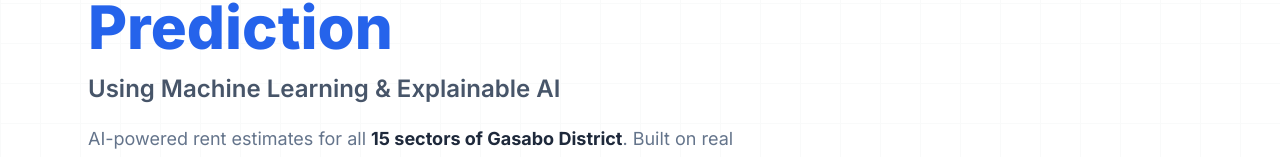
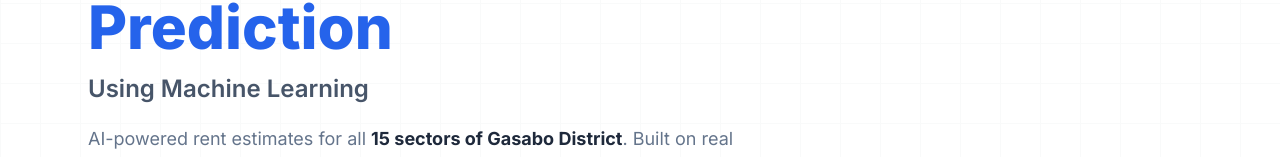
Before and after one commit to Honorine720/rentiq-rwanda, a React (Vite) app in the folder frontend/: page / in a window 1280 px wide. Shown: the part 262-419 px from the top of the page. Built offline with nearby package versions, Linux system fonts and the light colour scheme; no server answers.

Commit message:
fix: remove '& Explainable AI' from hero subtitle

```diff
--- a/frontend/src/pages/Home.jsx
+++ b/frontend/src/pages/Home.jsx
@@ -128,7 +128,7 @@ export default function Home() {
               <span className="block text-blue-600"> Prediction</span>
             </h1>
             <h2 className={`text-xl md:text-2xl font-semibold mb-5 ${isDark ? 'text-slate-300' : 'text-slate-600'}`}>
-              Using Machine Learning &amp; Explainable AI
+              Using Machine Learning
             </h2>
             <p className={`text-base md:text-lg leading-relaxed max-w-2xl mb-8 ${isDark ? 'text-slate-400' : 'text-slate-500'}`}>
               AI-powered rent estimates for all <strong className={isDark ? 'text-white' : 'text-slate-800'}>15 sectors of Gasabo District</strong>.
```
